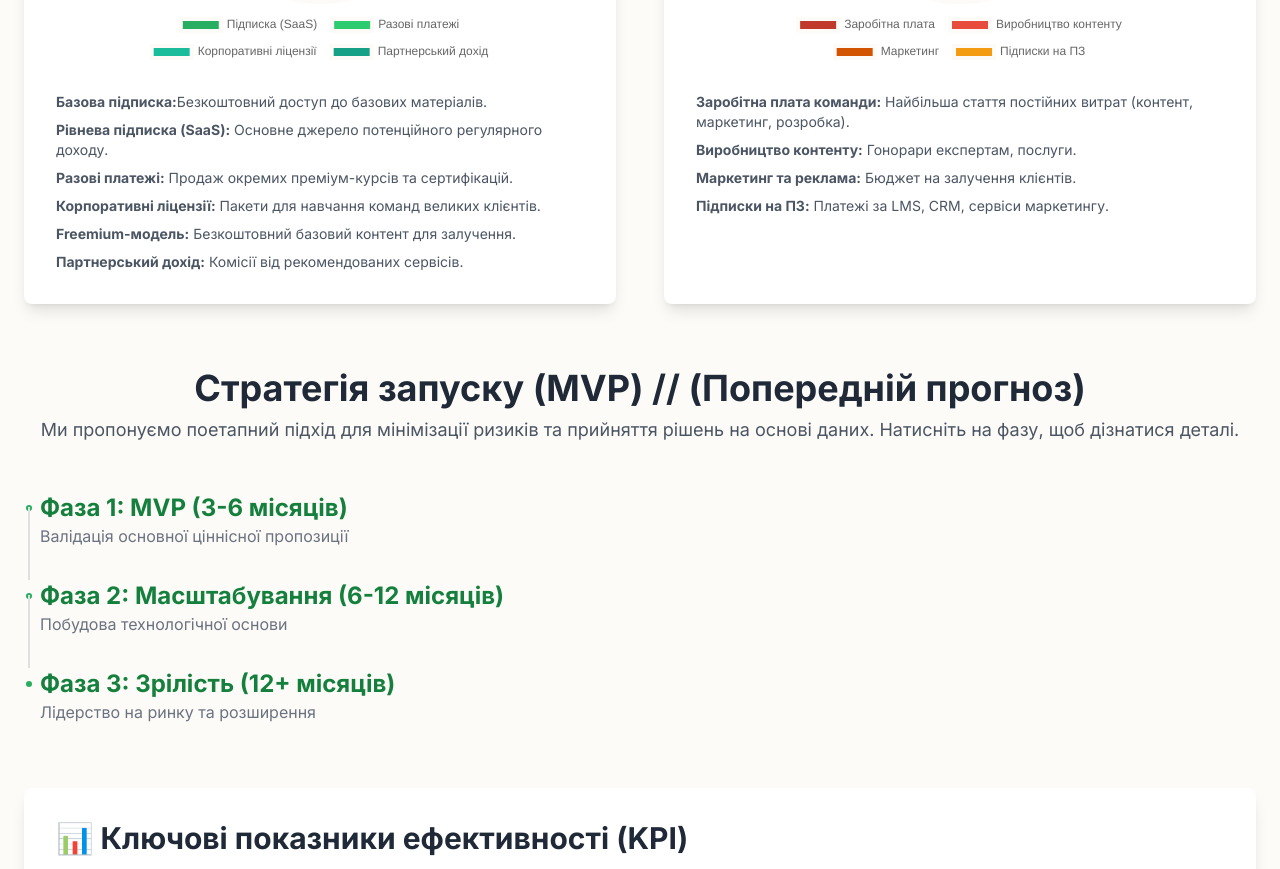
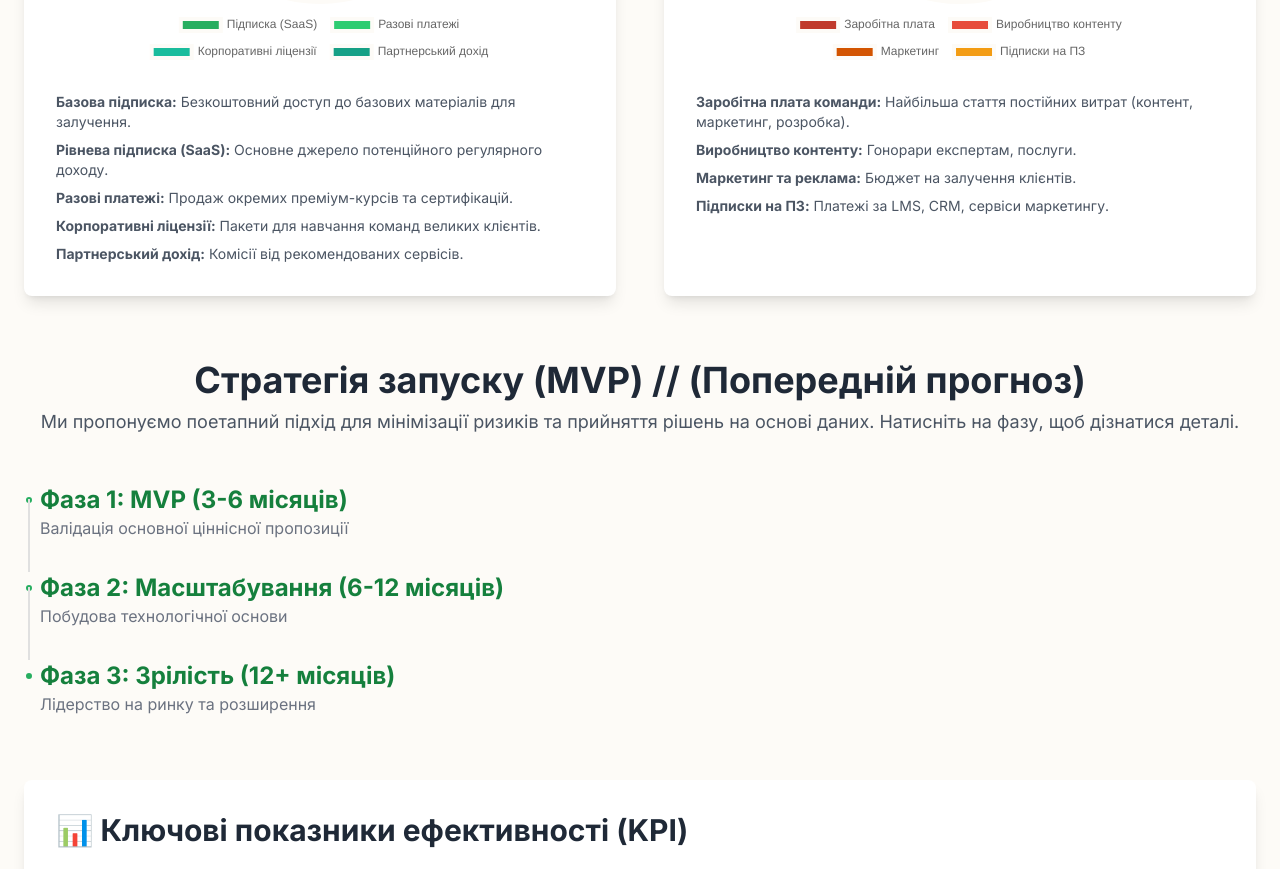
Before and after one commit to vankot55/Rozetka-akademia, a plain HTML site: page index.html in a window 1280 px wide. Shown: the part 4620-5489 px from the top of the page. Drawn offline with nearby package versions, Linux system fonts and the light colour scheme.

Commit message:
index.html

```diff
--- a/index.html
+++ b/index.html
@@ -327,11 +327,10 @@
                             <canvas id="revenueChart"></canvas>
                         </div>
                         <ul class="mt-6 space-y-2 text-sm text-gray-600">
-                            <li><b>Базова підписка:</b>Безкоштовний доступ до базових матеріалів.</li>
+                            <li><b>Базова підписка:</b> Безкоштовний доступ до базових матеріалів для залучення.</li>
                             <li><b>Рівнева підписка (SaaS):</b> Основне джерело потенційного регулярного доходу.</li>
                             <li><b>Разові платежі:</b> Продаж окремих преміум-курсів та сертифікацій.</li>
                             <li><b>Корпоративні ліцензії:</b> Пакети для навчання команд великих клієнтів.</li>
-                            <li><b>Freemium-модель:</b> Безкоштовний базовий контент для залучення.</li>
                             <li><b>Партнерський дохід:</b> Комісії від рекомендованих сервісів.</li>
                         </ul>
                     </div>
```
